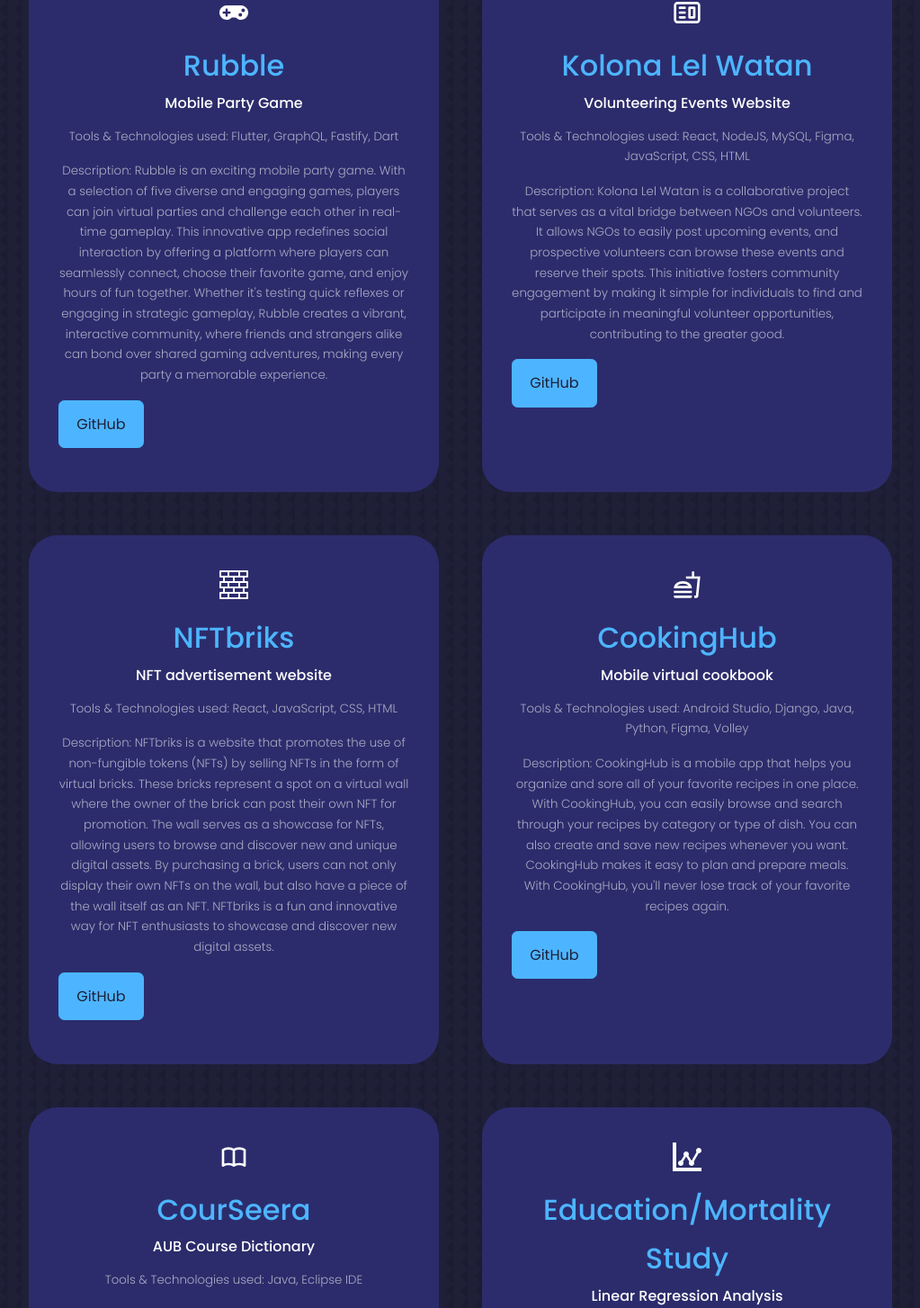
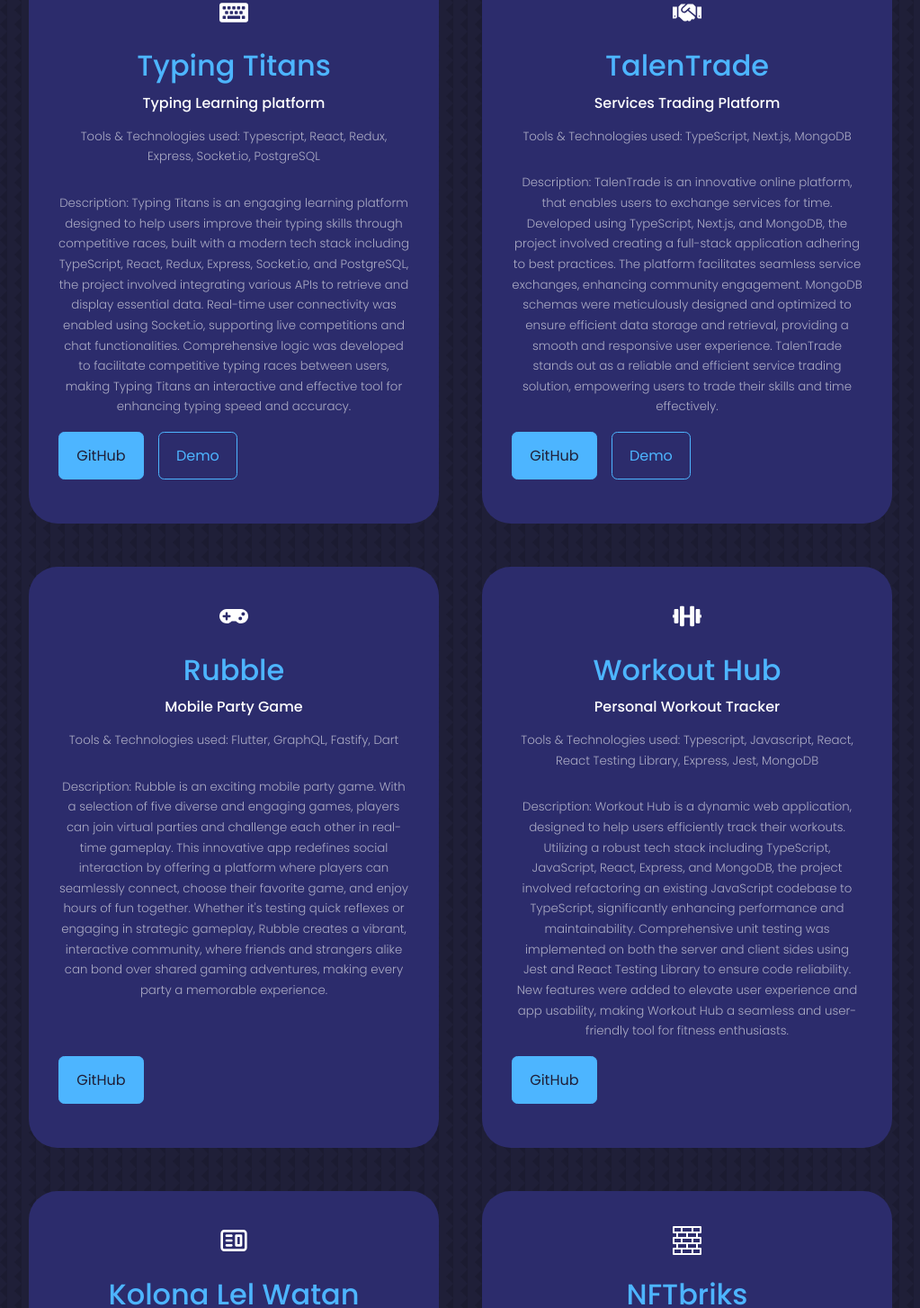
Before and after one commit to Elkay02/lucienkayrouzCV, a React (Create React App) app: page / in a window 1280 px wide. Shown: the part 3133-4587 px from the top of the page at 90% size, without its empty margins (128-1151 px from the left). Built offline with nearby package versions, Linux system fonts and the light colour scheme.

Commit message:
update portfolio

```diff
--- a/src/components/portfolio/Portfolio.jsx
+++ b/src/components/portfolio/Portfolio.jsx
@@ -1,17 +1,38 @@
 import React from 'react'
 import "./portfolio.css"
 
-import {BsBricks} from "react-icons/bs"
-import {FaGamepad} from "react-icons/fa"
-import {MdOutlineFastfood} from "react-icons/md"
-import {HiOutlineBookOpen} from "react-icons/hi"
-import {ImStatsDots} from "react-icons/im"
-import {CgWebsite} from "react-icons/cg"
+import { BsBricks } from "react-icons/bs"
+import { FaGamepad } from "react-icons/fa"
+import { MdOutlineFastfood } from "react-icons/md"
+import { HiOutlineBookOpen } from "react-icons/hi"
+import { CgWebsite } from "react-icons/cg"
+import { FaDumbbell } from "react-icons/fa";
+import { FaHandshake, FaKeyboard } from "react-icons/fa";
 
 const data = [
   {
     id: 1,
-    icon: <FaGamepad/>,
+    icon: <FaKeyboard />,
+    description: "Typing Learning platform",
+    TnT: "Typescript, React, Redux, Express, Socket.io, PostgreSQL",
+    activities: "Typing Titans is an engaging learning platform designed to help users improve their typing skills through competitive races, built with a modern tech stack including TypeScript, React, Redux, Express, Socket.io, and PostgreSQL, the project involved integrating various APIs to retrieve and display essential data. Real-time user connectivity was enabled using Socket.io, supporting live competitions and chat functionalities. Comprehensive logic was developed to facilitate competitive typing races between users, making Typing Titans an interactive and effective tool for enhancing typing speed and accuracy.",
+    title: "Typing Titans",
+    github: "https://github.com/Elkay02/Typing-Titans",
+    demo: "https://typing-titans.vercel.app/",
+  },
+  {
+    id: 2,
+    icon: <FaHandshake />,
+    description: " Services Trading Platform",
+    TnT: "TypeScript, Next.js, MongoDB",
+    activities: "TalenTrade is an innovative online platform, that enables users to exchange services for time. Developed using TypeScript, Next.js, and MongoDB, the project involved creating a full-stack application adhering to best practices. The platform facilitates seamless service exchanges, enhancing community engagement. MongoDB schemas were meticulously designed and optimized to ensure efficient data storage and retrieval, providing a smooth and responsive user experience. TalenTrade stands out as a reliable and efficient service trading solution, empowering users to trade their skills and time effectively.",
+    title: "TalenTrade",
+    github: "https://github.com/Elkay02/TalenTrade",
+    demo: "https://youtu.be/_hv5mtX6fVk"
+  },
+  {
+    id: 3,
+    icon: <FaGamepad />,
     description: "Mobile Party Game",
     TnT: "Flutter, GraphQL, Fastify, Dart",
     activities: "Rubble is an exciting mobile party game. With a selection of five diverse and engaging games, players can join virtual parties and challenge each other in real-time gameplay. This innovative app redefines social interaction by offering a platform where players can seamlessly connect, choose their favorite game, and enjoy hours of fun together. Whether it's testing quick reflexes or engaging in strategic gameplay, Rubble creates a vibrant, interactive community, where friends and strangers alike can bond over shared gaming adventures, making every party a memorable experience.",
@@ -19,8 +40,17 @@
     github: "https://github.com/Jadsy/Rubble_MVP",
   },
   {
-    id: 2,
-    icon: <CgWebsite/>,
+    id: 4,
+    icon: <FaDumbbell />,
+    description: "Personal Workout Tracker",
+    TnT: "Typescript, Javascript, React, React Testing Library, Express, Jest, MongoDB ",
+    activities: "Workout Hub is a dynamic web application, designed to help users efficiently track their workouts. Utilizing a robust tech stack including TypeScript, JavaScript, React, Express, and MongoDB, the project involved refactoring an existing JavaScript codebase to TypeScript, significantly enhancing performance and maintainability. Comprehensive unit testing was implemented on both the server and client sides using Jest and React Testing Library to ensure code reliability. New features were added to elevate user experience and app usability, making Workout Hub a seamless and user-friendly tool for fitness enthusiasts.",
+    title: "Workout Hub",
+    github: "https://github.com/Elkay02/Workout-Tracker-App",
+  },
+  {
+    id: 5,
+    icon: <CgWebsite />,
     description: "Volunteering Events Website",
     TnT: "React, NodeJS, MySQL, Figma, JavaScript, CSS, HTML",
     activities: "Kolona Lel Watan is a collaborative project that serves as a vital bridge between NGOs and volunteers. It allows NGOs to easily post upcoming events, and prospective volunteers can browse these events and reserve their spots. This initiative fosters community engagement by making it simple for individuals to find and participate in meaningful volunteer opportunities, contributing to the greater good.",
@@ -28,8 +58,8 @@
     github: "https://github.com/Elkay02/Kolona-Lel-Watan",
   },
   {
-    id: 3,
-    icon: <BsBricks/>,
+    id: 6,
+    icon: <BsBricks />,
     description: "NFT advertisement website",
     TnT: "React, JavaScript, CSS, HTML ",
     activities: "NFTbriks is a website that promotes the use of non-fungible tokens (NFTs) by selling NFTs in the form of virtual bricks. These bricks represent a spot on a virtual wall where the owner of the brick can post their own NFT for promotion. The wall serves as a showcase for NFTs, allowing users to browse and discover new and unique digital assets. By purchasing a brick, users can not only display their own NFTs on the wall, but also have a piece of the wall itself as an NFT. NFTbriks is a fun and innovative way for NFT enthusiasts to showcase and discover new digital assets.",
@@ -37,8 +67,8 @@
     github: "https://github.com/NFTbriks/nftbriks",
   },
   {
-    id: 4,
-    icon: <MdOutlineFastfood/>,
+    id: 7,
+    icon: <MdOutlineFastfood />,
     description: "Mobile virtual cookbook",
     TnT: "Android Studio, Django, Java, Python, Figma, Volley",
     activities: "CookingHub is a mobile app that helps you organize and sore all of your favorite recipes in one place. With CookingHub, you can easily browse and search through your recipes by category or type of dish. You can also create and save new recipes whenever you want. CookingHub makes it easy to plan and prepare meals. With CookingHub, you'll never lose track of your favorite recipes again.",
@@ -46,22 +76,13 @@
     github: "https://github.com/Elkay02/CookingHubFrontend",
   },
   {
-    id: 5,
-    icon: <HiOutlineBookOpen/>,
+    id: 8,
+    icon: <HiOutlineBookOpen />,
     description: "AUB Course Dictionary",
     TnT: "Java, Eclipse IDE",
     activities: "CourSeera is a Java GUI application designed to help students at the American University of Beirut browse and search through the entire course catalogue for a specific semester. With CourSeera, students can easily view schedules, locations, and teachers for all available classes. CourSeera makes it easy for students to plan their schedules and stay organized, and it's a convenient way to access all of the information about available courses in one place.",
     title: "CourSeera",
     github: "https://github.com/Elkay02/CourSeera",
-  },
-  {
-    id: 6,
-    icon: <ImStatsDots/>,
-    description: "Linear Regression Analysis",
-    TnT: "Python, Jupyter Hub",
-    activities: "For this project, a Linear Regression Analysis was conducted to examine the relationship between Education rate and Mortality rate in each US state. Data was collected and analyzed to determine if there was a correlation between the two variables. The results showed that there was a significant negative relationship between Education rate and Mortality rate, meaning that states with higher Education rates tend to have lower Mortality rates. Further analysis was performed to determine the strength and significance of this relationship.",
-    title: "Education/Mortality Study",
-    github: "https://github.com/Elkay02/Education-Mortality-Study",
   },
 ]
 
@@ -73,18 +94,19 @@
 
       <div className="container portfolio_container">
         {
-          data.map(({id, icon, title, description, TnT, activities, github, demo}) => {
-            return(
+          data.map(({ id, icon, title, description, TnT, activities, github, demo }) => {
+            return (
               <div key={id} className="portfolio_item">
                 <div className="portfolio_item-icon">
                   {icon}
                 </div>
                 <h3>{title}</h3>
                 <h4>{description}</h4>
-                <small className="portfolio_description">Tools & Technologies used: {TnT}</small>
+                <small className="portfolio_tools">Tools & Technologies used: {TnT}</small>
                 <small className="portfolio_description">Description: {activities}</small>
                 <div className="portfolio_item-cta">
                   <a href={github} className="btn btn-primary" rel="noopener" >GitHub</a>
+                  {demo && <a href={demo} className="btn btn-secondary" rel="noopener" >Demo</a>}
                 </div>
               </div>
             )
--- a/src/components/portfolio/portfolio.css
+++ b/src/components/portfolio/portfolio.css
@@ -1,11 +1,11 @@
-.container.portfolio_container{
+.container.portfolio_container {
   display: grid;
   grid-template-columns: 1fr 1fr;
   gap: 3rem;
 }
 
 
-.portfolio_item{
+.portfolio_item {
   background: var(--color-bg-variant);
   text-align: center;
   padding: 2rem;
@@ -13,32 +13,35 @@
   user-select: none;
   border: 1px solid transparent;
   transition: var(--transition);
+  display: flex;
+  flex-direction: column;
 }
 
-.portfolio_item > h3{
+.portfolio_item>h3 {
   text-align: center;
   font-size: 2rem;
   color: var(--color-primary);
   margin: 0 0 0;
 }
 
-.portfolio_item:hover{
+.portfolio_item:hover {
   border-color: var(--color-primary-variant);
   background: transparent;
 }
 
-.portfolio_item-icon{
+.portfolio_item-icon {
   font-size: 2rem;
 }
 
 
-.portfolio_item-cta{
+.portfolio_item-cta {
   display: flex;
   gap: 1rem;
   margin-bottom: 1rem;
 }
 
-.portfolio_description{
+.portfolio_description,
+.portfolio_tools {
   color: var(--color-light);
   font-weight: 300;
   display: block;
@@ -46,18 +49,23 @@
   margin: 0.8rem auto 1rem;
 }
 
-.swiper-pagination-clickable.swiper-pagination-bullet{
+.portfolio_description {
+  justify-self: start;
+  flex-grow: 1;
+}
+
+.swiper-pagination-clickable.swiper-pagination-bullet {
   background: var(--color-primary);
 }
 
 @media screen and (max-width: 1024px) {
-  .container.portfolio_container{
+  .container.portfolio_container {
     grid-template-columns: 1fr;
   }
 }
 
-@media screen and (max-width: 600px){
-  .container.portfolio_container{
+@media screen and (max-width: 600px) {
+  .container.portfolio_container {
     grid-template-columns: 1fr;
   }
 }
```
